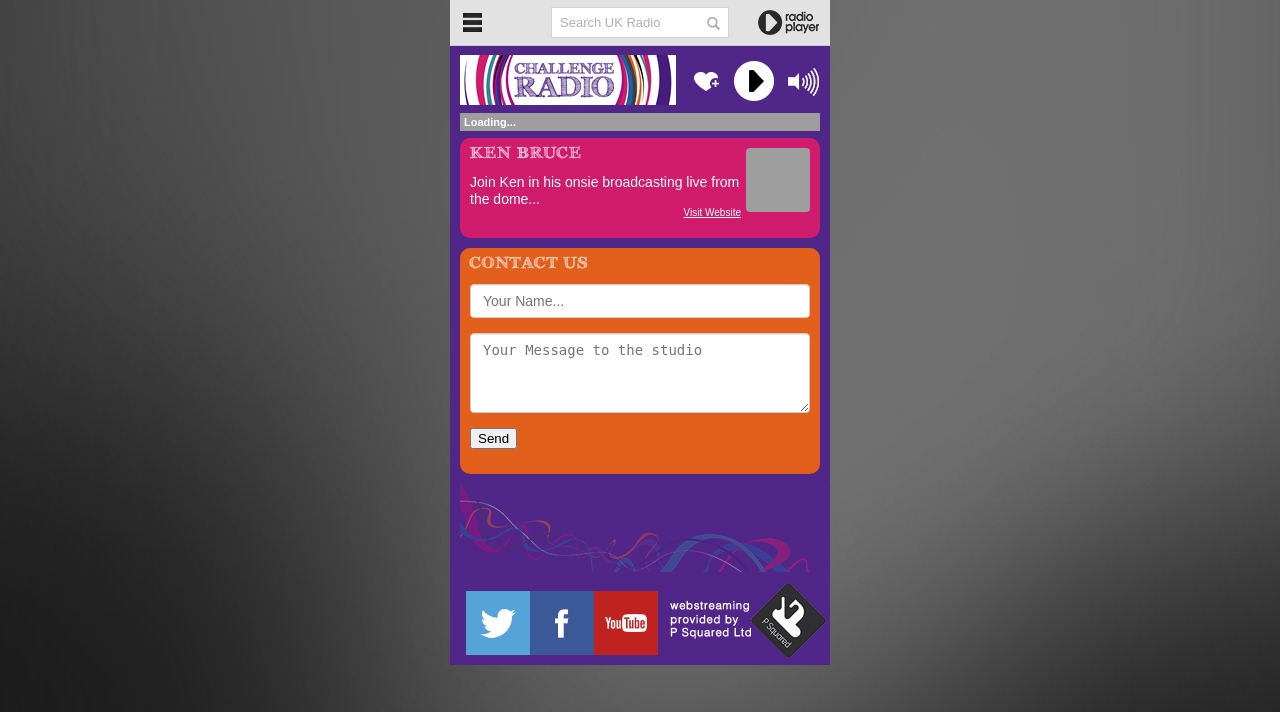
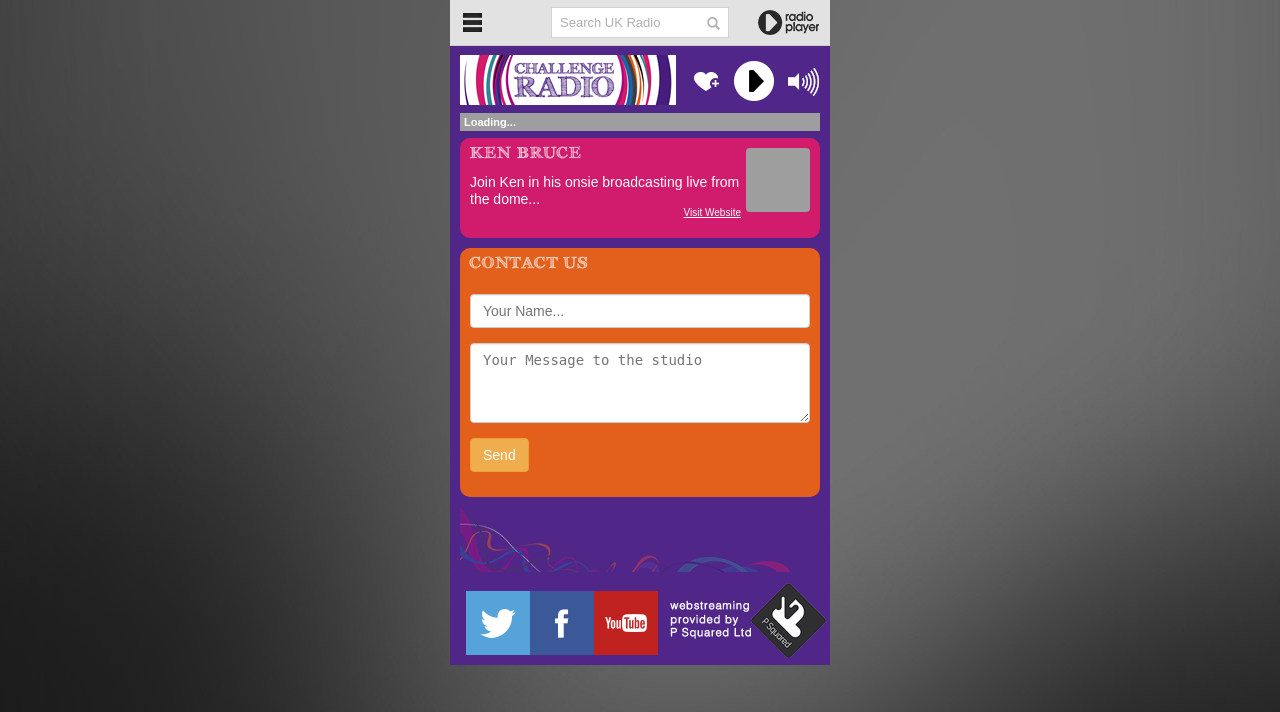
Before and after one commit to fly30462/ChallengeRadioUKRP, a PHP site: page / in a window 1280 px wide. Shown: the top 712 px of the page. Run offline with PHP 8.4, Linux system fonts and the light colour scheme; some libraries are stand-ins or nearby versions; grey boxes are pictures that could not be loaded.

Commit message:
styled a button

```diff
--- a/plugin-space.php
+++ b/plugin-space.php
@@ -22,6 +22,7 @@
 		<div class="winegum orange">
 			<h3 class="widget-title RadFestFont">Contact <?php echo $who; ?></h3>
 			<form method="post" id="contactform" action="">
+				<div class="results">&nbsp;</div>
 				<div class="form-group">
 					<input type="text" placeholder="Your Name..." class="form-control" name="name" />
 				</div>
@@ -62,11 +63,24 @@
 <script src="//ajax.googleapis.com/ajax/libs/jquery/1.11.1/jquery.min.js"></script>
 
 <script type="text/javascript">
+
+var contactClone = jQuery("#contactform").clone(); // Do this on $(document).ready(function() { ... })
+jQuery("#contactform").replaceWith(contactClone);
+//$("#some_div").html("Yeah all good mate!"); // Change the content temporarily
+
+// Use this command if you want to keep divClone as a copy of "#some_div"
+//jQuery("#contactform").replaceWith(contactClone.clone()); // Restore element with a copy of divClone
+
+// Any changes to "#some_div" after this point will affect the value of divClone
+jQuery("#contactform").replaceWith(contactClone);
+
+
 // Attach a submit handler to the form
 // variable to hold request
 var request;
 // bind to the submit event of our form
 jQuery("#contactform").submit(function(event){
+var contactClone = jQuery("#contactform").clone(); // Do this on $(document).ready(function() { ... })
     // abort any pending request
     if (request) {
         request.abort();
@@ -94,7 +108,8 @@
     request.done(function (response, textStatus, jqXHR){
         // log a message to the console
         console.log("Hooray, it worked!");
-        jQuery("#contactform").html("Thankyou!");
+        jQuery("#contactform .results").html("<p>Thankyou!</p>");
+
     });
 
     // callback handler that will be called on failure
--- a/style/theme.css
+++ b/style/theme.css
@@ -144,3 +144,34 @@
 	color: #fff;
 
 }
+.btn {
+	display: inline-block;
+padding: 6px 12px;
+margin-bottom: 0;
+font-size: 14px;
+font-weight: 400;
+line-height: 1.42857143;
+text-align: center;
+white-space: nowrap;
+vertical-align: middle;
+cursor: pointer;
+-webkit-user-select: none;
+-moz-user-select: none;
+-ms-user-select: none;
+user-select: none;
+background-image: none;
+border: 1px solid transparent;
+border-radius: 4px;
+}
+.btn.btn-orange {
+color: #fff;
+background-color: #f0ad4e;
+border-color: #eea236;
+
+}
+.btn.btn-orange:hover {
+	color: #fff;
+background-color: #ec971f;
+border-color: #d58512;
+text-decoration: none;
+}
```
